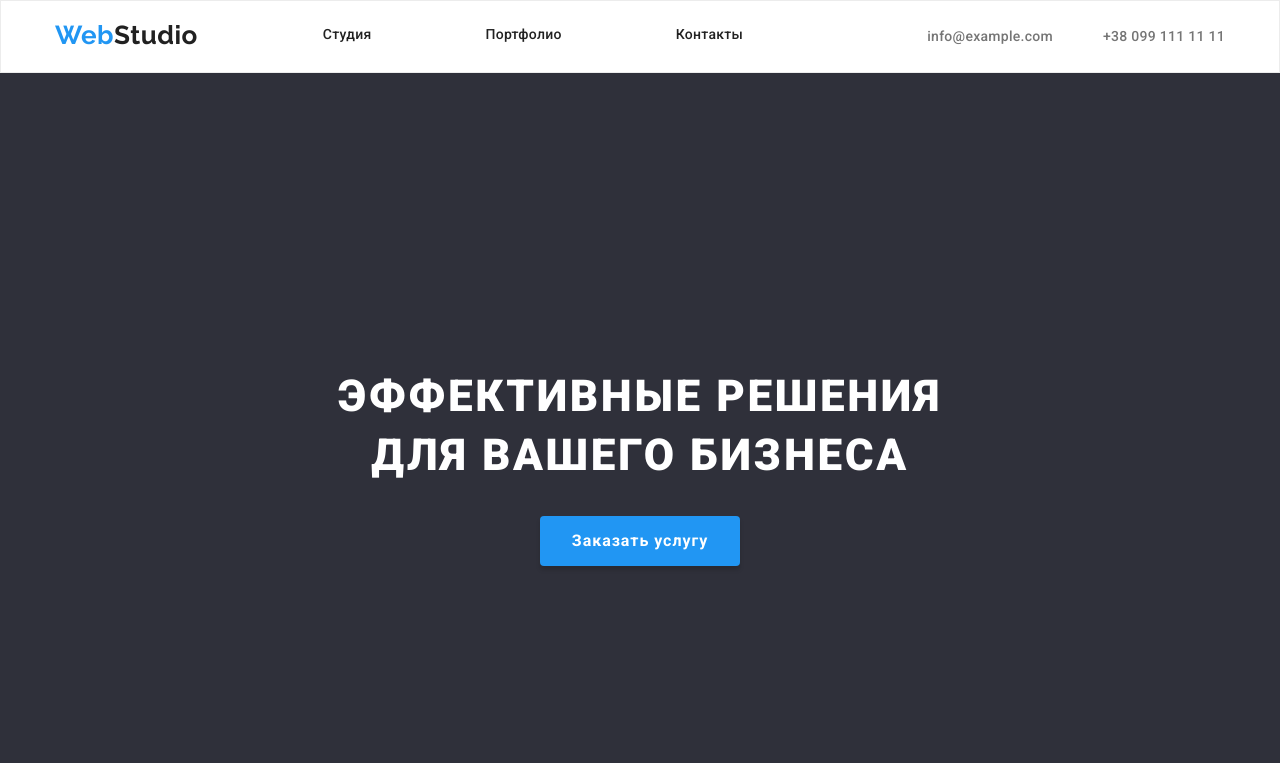
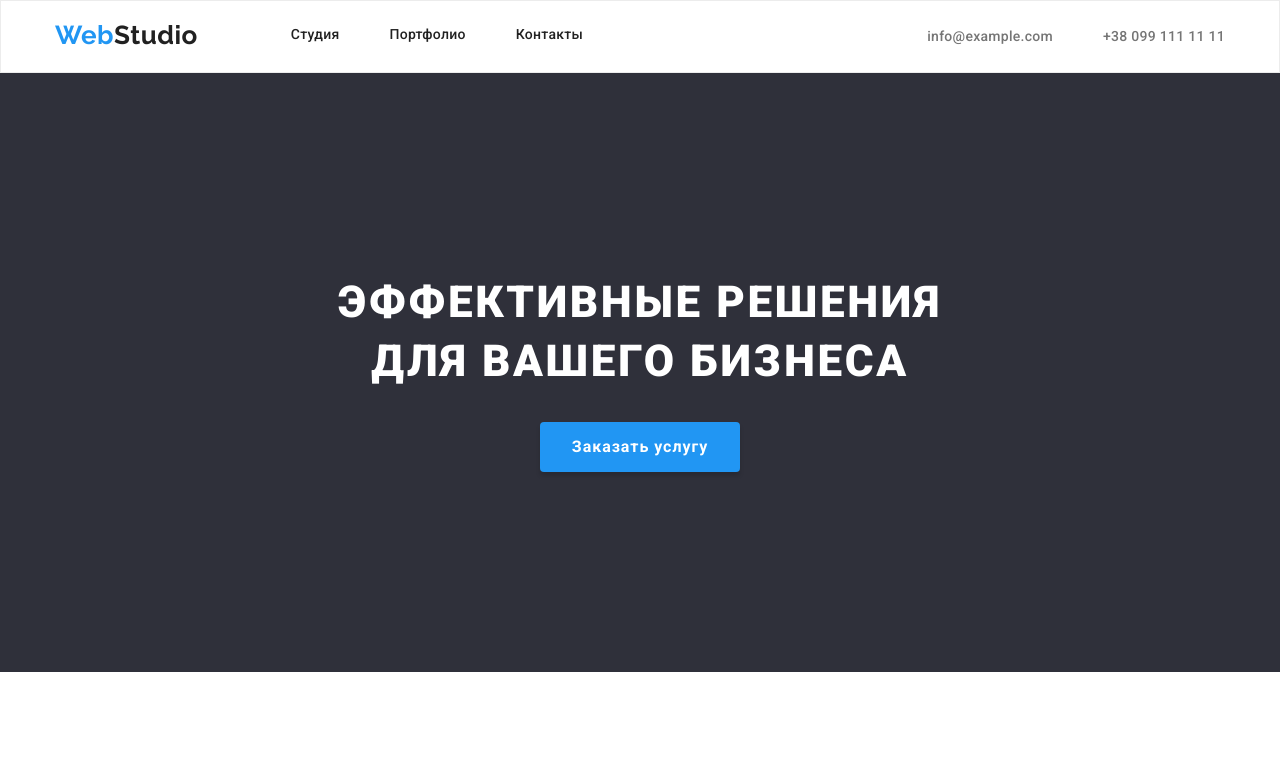
Before and after one commit to AnastasiiaLAV/goit-markup-hw-03, a plain HTML site: page index.html in a window 1280 px wide. Shown: the top 763 px of the page. Drawn offline with nearby package versions, Linux system fonts and the light colour scheme.

Commit message:
исправляет

```diff
--- a/css/styles.css
+++ b/css/styles.css
@@ -96,7 +96,7 @@ body {
   letter-spacing: 0.02em;
   color: var(--title-color);
 
-  padding: 0 32px;
+  padding: 32px 0;
 }
 .header-link:hover,
 .header-link:focus {
@@ -225,6 +225,8 @@ body {
   margin-left: calc(-1 * var(--gap));
 }
 .main-team-item {
+  background: var(--header-color);
+
   flex-basis: calc(100% / 4 - var(--gap));
   margin-top: var(--gap);
   margin-left: var(--gap);
--- a/index.html
+++ b/index.html
@@ -32,7 +32,7 @@
     </div>
     </header>
     <main class="main">
-        <section class="hero section">
+        <section class="hero">
             <div class="container hero-container">
             <h1 class="hero-title">Эффективные решения для вашего бизнеса</h1>
             <button type="button" class="hero-btn cursor">Заказать услугу</button>
```
